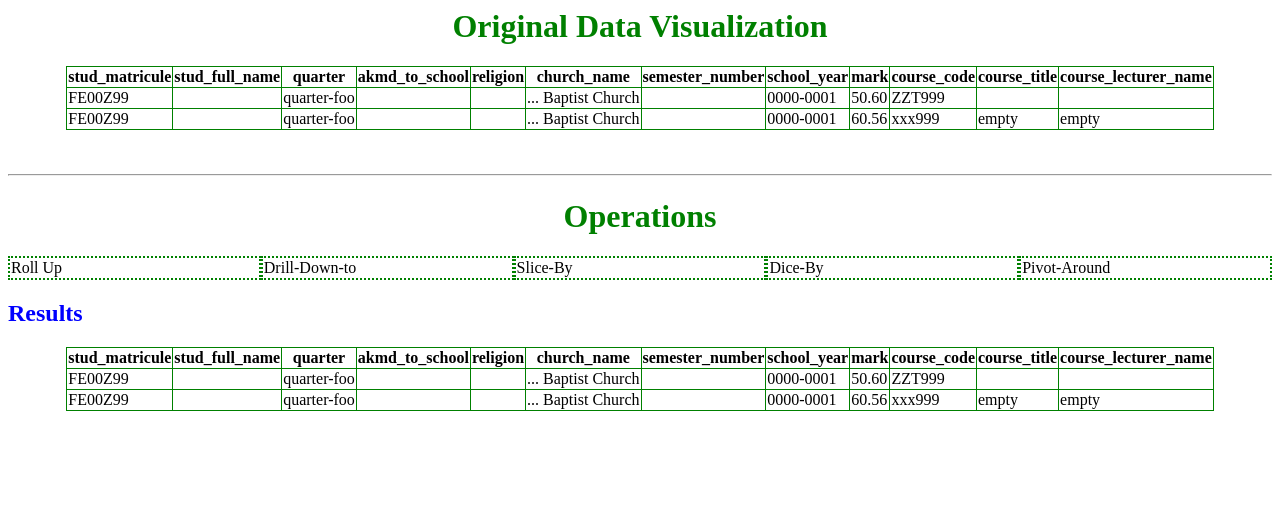
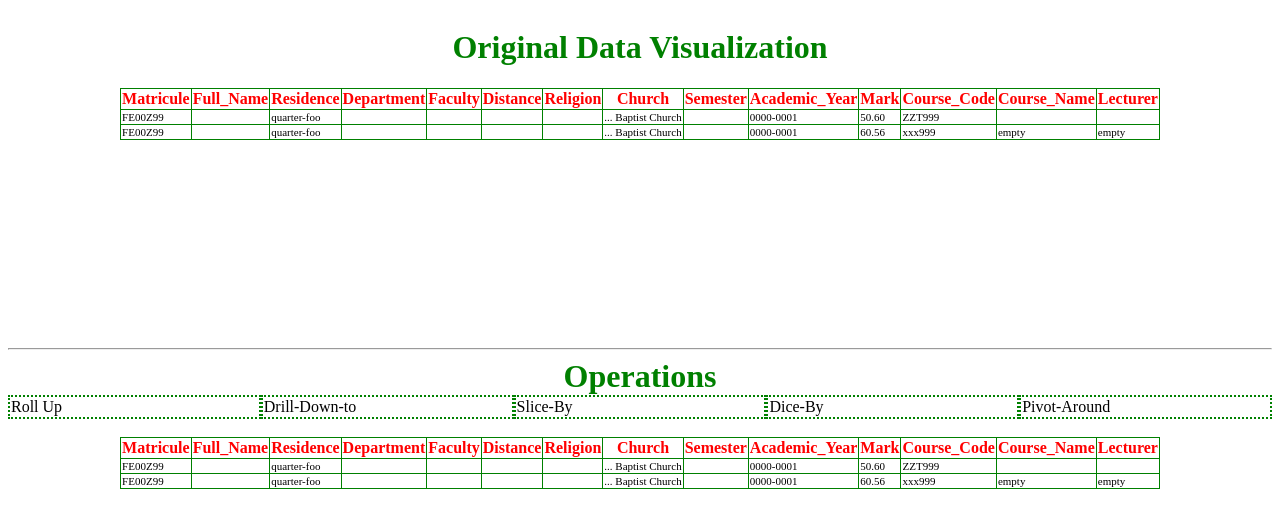
Before and after one commit to nDZIB/cef447_proj, a PHP site: page / in a window 1280 px wide. Shown: the top 528 px of the page. Run offline with PHP 8.4, Linux system fonts and the light colour scheme; data comes from the database, SQL or seed files in the repository.

Commit message:
modifications to querry

```diff
--- a/UNIV_WARE_APP/css/styles.css
+++ b/UNIV_WARE_APP/css/styles.css
@@ -1,11 +1,35 @@
+
 table, td,th,tr {
 	border-collapse: collapse;
 	border: 1px solid green;
 }
 
+td {
+	font-size: 11px;
+}
+.tab_header {
+	color: red;
+	font-size: 16px;
+}
+
+div#base_data_div {
+	height: 40%;
+	overflow: scroll;
+}
+
+
+div#data-work-area {
+	overflow: scroll;
+}
+
 .operation_list {
 	display: none;
-	position: fixed;
+	position: absolute;
+}
+
+.operation-menu {
+	display: inline-block;
+	position: relative;
 }
 
 li.operation {
--- a/UNIV_WARE_APP/dscripts/dbconnection.php
+++ b/UNIV_WARE_APP/dscripts/dbconnection.php
@@ -23,7 +23,7 @@ function get_database_connection()
 function get_resultset_headers($resultset, $size) {
 	$table_header = "<tr>";
 	for ($i=0; $i < $size ; $i++) {
-		$table_header .= "<th>".$resultset->getColumnMeta($i)['name']."</th>";
+		$table_header .= "<th class='tab_header'>".$resultset->getColumnMeta($i)['name']."</th>";
 	}
 	$table_header .= "</tr>";
 
--- a/UNIV_WARE_APP/dscripts/dice.php
+++ b/UNIV_WARE_APP/dscripts/dice.php
@@ -181,7 +181,7 @@ function generateValuedSQLQUERY($data) {
 				break;
 		}
 		}
-		$submited = "SELECT ".substr($columns, 0, -2)." FROM ".$tables.$submited;
+		$submited = "SELECT DISTINCT ".substr($columns, 0, -2)." FROM ".$tables.$submited;
 
 		return substr($submited, 0, -4);
 		}
@@ -327,7 +327,7 @@ function generateColumnBasedSQLQUERY($data) {
 				break;
 		}
 	}
-	$submited = "SELECT ".substr($columns, 0, -2)." FROM ".$tables;
+	$submited = "SELECT DISTINCT ".substr($columns, 0, -2)." FROM ".$tables;
 
 	return $submited;
 }
@@ -386,7 +386,7 @@ function getAllColumns($data) {
 			break;
 	}
 
-	$submited = "SELECT ".$columns." FROM ".$tables;
+	$submited = "SELECT DISTINCT ".$columns." FROM ".$tables;
 
 	return $submited;
 
--- a/UNIV_WARE_APP/dscripts/load_base_data.php
+++ b/UNIV_WARE_APP/dscripts/load_base_data.php
@@ -13,18 +13,14 @@ try {
 	//get table column names
 	$pstatement2 = $connection->prepare ($get_base_data_query);
 	$pstatement2->execute();
+
 	$number_of_columns = $pstatement2->columnCount();
-
 	$table_header = get_resultset_headers($base_data, $number_of_columns);
 
 	//get rows
 	$table_rows="";
 	while($row = $base_data->fetch(PDO::FETCH_NUM)) {
-		$table_rows = $table_rows."<tr>";
-		$table_rows = $table_rows."<td>".$row[0]."</td><td>".$row[1]."</td><td>".$row[2]."</td>"."<td>".$row[3]."</td><td>".$row[4]."</td>"
-									."<td>".$row[5]."</td><td>".$row[6]."</td><td>".$row[7]."</td><td>".$row[8]."</td>"
-									."<td>".$row[9]."</td><td>".$row[10]."</td><td>".$row[11]."</td";
-		$table_rows = $table_rows."</tr><br>";
+		$table_rows .= fetch_table_row($row, $number_of_columns);
 	}
 	echo $table_header.$table_rows;
 	} catch (PDOException $e) {
--- a/UNIV_WARE_APP/dscripts/querries.php
+++ b/UNIV_WARE_APP/dscripts/querries.php
@@ -1,12 +1,13 @@
 <?php
 
 
-$get_base_data_query = "SELECT student_dim.stud_matricule, student_dim.stud_full_name,
-					residence_dim.quarter, residence_dim.akmd_to_school,
-					religion_dim.religion, religion_dim.church_name,
-					time_dim.semester_number, time_dim.school_year,
-					score_facts.mark,
-					course_dim.course_code, course_dim.course_title, course_dim.course_lecturer_name
+$get_base_data_query = "SELECT student_dim.stud_matricule Matricule, student_dim.stud_full_name Full_Name,
+					residence_dim.quarter Residence, student_dim.stud_department_name Department,
+					student_dim.stud_faculty_name Faculty, residence_dim.akmd_to_school Distance,
+					religion_dim.religion Religion, religion_dim.church_name Church,
+					time_dim.semester_number Semester, time_dim.school_year Academic_Year,
+					score_facts.mark Mark,
+					course_dim.course_code Course_Code, course_dim.course_title Course_Name, course_dim.course_lecturer_name Lecturer
 					FROM score_facts
 					JOIN course_dim ON course_dim.course_sn = score_facts.course_sn
 					JOIN religion_dim ON religion_dim.religion_sn = score_facts.religion_sn
@@ -15,22 +16,20 @@ $get_base_data_query = "SELECT student_dim.stud_matricule, student_dim.stud_full
 					JOIN student_dim ON student_dim.stud_sn = score_facts.stud_sn;";
 
 //roll up to department
-$roll_up_to_department = "SELECT GROUP_CONCAT(DISTINCT student_dim.stud_matricule SEPARATOR'& ') AS Stud_Matricules,
-								GROUP_CONCAT(DISTINCT student_dim.stud_full_name SEPARATOR'& ') AS Stud_Names,
-								GROUP_CONCAT(DISTINCT residence_dim.quarter SEPARATOR'& ') AS Stud_Quarters,
+$roll_up_to_department = "SELECT GROUP_CONCAT(DISTINCT residence_dim.quarter SEPARATOR'& ') AS Residences,
 
 								student_dim.stud_department_name Department,
 								student_dim.stud_faculty_name Faculty,
 
-								SUM(residence_dim.akmd_to_school) AS Total_distance,
+								SUM(residence_dim.akmd_to_school) AS Total_dist,
 								GROUP_CONCAT(DISTINCT religion_dim.religion SEPARATOR'& ') AS Religions,
-								GROUP_CONCAT(DISTINCT religion_dim.church_name SEPARATOR'& ') AS Stud_Churches,
-								GROUP_CONCAT(DISTINCT time_dim.semester_number SEPARATOR'& ') AS Semester_Numbers,
+								GROUP_CONCAT(DISTINCT religion_dim.church_name SEPARATOR'& ') AS Churches,
+								GROUP_CONCAT(DISTINCT time_dim.semester_number SEPARATOR'& ') AS Semesters,
 								GROUP_CONCAT(DISTINCT time_dim.school_year SEPARATOR'& ') AS Academic_Years,
-								SUM(score_facts.mark) AS Total_Marks,
+								SUM(score_facts.mark) AS Marks,
 								GROUP_CONCAT(DISTINCT course_dim.course_code SEPARATOR'& ') AS Course_Codes,
-								GROUP_CONCAT(DISTINCT course_dim.course_title SEPARATOR'& ') AS Course_Titles,
-								GROUP_CONCAT(DISTINCT course_dim.course_lecturer_name SEPARATOR'& ') AS Course_Lecturers
+								GROUP_CONCAT(DISTINCT course_dim.course_title SEPARATOR'& ') AS Course_Names,
+								GROUP_CONCAT(DISTINCT course_dim.course_lecturer_name SEPARATOR'& ') AS Course_Lects
 							FROM score_facts
 							JOIN course_dim ON course_dim.course_sn = score_facts.course_sn
 							JOIN religion_dim ON religion_dim.religion_sn = score_facts.religion_sn
@@ -40,22 +39,19 @@ $roll_up_to_department = "SELECT GROUP_CONCAT(DISTINCT student_dim.stud_matricul
 							GROUP BY Department;";
 
 //roll up to faculty
-$roll_up_to_faculty = "SELECT	GROUP_CONCAT(DISTINCT student_dim.stud_matricule SEPARATOR'& ') AS Stud_Matricules,
-								GROUP_CONCAT(DISTINCT student_dim.stud_full_name SEPARATOR'& ') AS Stud_Names,
-								GROUP_CONCAT(DISTINCT residence_dim.quarter SEPARATOR'& ') AS Stud_Quarters,
+$roll_up_to_faculty = "SELECT	 GROUP_CONCAT(DISTINCT residence_dim.quarter SEPARATOR'& ') AS Residences,
 
-								GROUP_CONCAT(DISTINCT student_dim.stud_department_name SEPARATOR'& ') AS Departments,
 								student_dim.stud_faculty_name Faculty,
 
-								SUM(residence_dim.akmd_to_school) AS Total_distance,
+								SUM(residence_dim.akmd_to_school) AS Total_dist,
 								GROUP_CONCAT(DISTINCT religion_dim.religion SEPARATOR'& ') AS Religions,
-								GROUP_CONCAT(DISTINCT religion_dim.church_name SEPARATOR'& ') AS Stud_Churches,
-								GROUP_CONCAT(DISTINCT time_dim.semester_number SEPARATOR'& ') AS Semester_Numbers,
+								GROUP_CONCAT(DISTINCT religion_dim.church_name SEPARATOR'& ') AS Churches,
+								GROUP_CONCAT(DISTINCT time_dim.semester_number SEPARATOR'& ') AS Semesters,
 								GROUP_CONCAT(DISTINCT time_dim.school_year SEPARATOR'& ') AS Academic_Years,
-								SUM(score_facts.mark) AS Total_Marks,
+								SUM(score_facts.mark) AS Marks,
 								GROUP_CONCAT(DISTINCT course_dim.course_code SEPARATOR'& ') AS Course_Codes,
-								GROUP_CONCAT(DISTINCT course_dim.course_title SEPARATOR'& ') AS Course_Titles,
-								GROUP_CONCAT(DISTINCT course_dim.course_lecturer_name SEPARATOR'& ') AS Course_Lecturers
+								GROUP_CONCAT(DISTINCT course_dim.course_title SEPARATOR'& ') AS Course_Names,
+								GROUP_CONCAT(DISTINCT course_dim.course_lecturer_name SEPARATOR'& ') AS Course_Lects
 							FROM score_facts
 							JOIN course_dim ON course_dim.course_sn = score_facts.course_sn
 							JOIN religion_dim ON religion_dim.religion_sn = score_facts.religion_sn
@@ -65,22 +61,21 @@ $roll_up_to_faculty = "SELECT	GROUP_CONCAT(DISTINCT student_dim.stud_matricule S
 							GROUP BY Faculty;";
 
 //roll up to religion
-$roll_up_to_religion = "SELECT	GROUP_CONCAT(DISTINCT student_dim.stud_matricule SEPARATOR'& ') AS Stud_Matricules,
-							GROUP_CONCAT(DISTINCT student_dim.stud_full_name SEPARATOR'& ') AS Stud_Names,
-							GROUP_CONCAT(DISTINCT residence_dim.quarter SEPARATOR'& ') AS Stud_Quarters,
+$roll_up_to_religion = "SELECT	GROUP_CONCAT(DISTINCT student_dim.stud_matricule SEPARATOR'& ') AS Matricules,
+							GROUP_CONCAT(DISTINCT student_dim.stud_full_name SEPARATOR'& ') AS Names,
+							GROUP_CONCAT(DISTINCT residence_dim.quarter SEPARATOR'& ') AS Residences,
 
 							GROUP_CONCAT(DISTINCT student_dim.stud_department_name SEPARATOR'& ') AS Departments,
 							GROUP_CONCAT(DISTINCT student_dim.stud_faculty_name SEPARATOR'& ') AS Faculties,
 
-							SUM(residence_dim.akmd_to_school) AS Total_distance,
+							SUM(residence_dim.akmd_to_school) AS Tot_Dist,
 							religion_dim.religion Religion,
-							GROUP_CONCAT(DISTINCT religion_dim.church_name SEPARATOR'& ') AS Stud_Churches,
-							GROUP_CONCAT(DISTINCT time_dim.semester_number SEPARATOR'& ') AS Semester_Numbers,
-							GROUP_CONCAT(DISTINCT time_dim.school_year SEPARATOR'& ') AS Academic_Years,
-							SUM(score_facts.mark) AS Total_Marks,
+							GROUP_CONCAT(DISTINCT time_dim.semester_number SEPARATOR'& ') AS Semesters,
+							GROUP_CONCAT(DISTINCT time_dim.school_year SEPARATOR'& ') AS Academic_Year,
+							SUM(score_facts.mark) AS Marks,
 							GROUP_CONCAT(DISTINCT course_dim.course_code SEPARATOR'& ') AS Course_Codes,
-							GROUP_CONCAT(DISTINCT course_dim.course_title SEPARATOR'& ') AS Course_Titles,
-							GROUP_CONCAT(DISTINCT course_dim.course_lecturer_name SEPARATOR'& ') AS Course_Lecturers
+							GROUP_CONCAT(DISTINCT course_dim.course_title SEPARATOR'& ') AS Course_Names,
+							GROUP_CONCAT(DISTINCT course_dim.course_lecturer_name SEPARATOR'& ') AS Course_Lects
 						FROM score_facts
 						JOIN course_dim ON course_dim.course_sn = score_facts.course_sn
 						JOIN religion_dim ON religion_dim.religion_sn = score_facts.religion_sn
@@ -90,9 +85,9 @@ $roll_up_to_religion = "SELECT	GROUP_CONCAT(DISTINCT student_dim.stud_matricule
 						GROUP BY Religion;";
 
 //roll up from to school year
-$roll_up_to_school_year = "SELECT GROUP_CONCAT(DISTINCT student_dim.stud_matricule SEPARATOR'& ') AS Student_Matricules,
-							GROUP_CONCAT(DISTINCT student_dim.stud_full_name SEPARATOR'& ') AS Student_Names,
-							GROUP_CONCAT(DISTINCT residence_dim.quarter SEPARATOR'& ') AS Student_Quarters,
+$roll_up_to_school_year = "SELECT GROUP_CONCAT(DISTINCT student_dim.stud_matricule SEPARATOR'& ') AS Matricules,
+							GROUP_CONCAT(DISTINCT student_dim.stud_full_name SEPARATOR'& ') AS Stud_Names,
+							GROUP_CONCAT(DISTINCT residence_dim.quarter SEPARATOR'& ') AS Residences,
 
 							GROUP_CONCAT(DISTINCT student_dim.stud_department_name SEPARATOR'& ') AS Departments,
 							GROUP_CONCAT(DISTINCT student_dim.stud_faculty_name SEPARATOR'& ') AS Faculties,
@@ -100,13 +95,12 @@ $roll_up_to_school_year = "SELECT GROUP_CONCAT(DISTINCT student_dim.stud_matricu
 
 							SUM(residence_dim.akmd_to_school) AS Total_dist,
 							GROUP_CONCAT(DISTINCT religion_dim.religion SEPARATOR'& ') AS Religions,
-							GROUP_CONCAT(DISTINCT religion_dim.church_name SEPARATOR'& ') AS Stud_Churches,
-							GROUP_CONCAT(DISTINCT time_dim.semester_number SEPARATOR'& ') AS Semester_Numbers,
+							GROUP_CONCAT(DISTINCT religion_dim.church_name SEPARATOR'& ') AS Churches,
 							time_dim.school_year Academic_Year,
-							SUM(score_facts.mark) AS Total_Marks,
+							SUM(score_facts.mark) AS Marks,
 							GROUP_CONCAT(DISTINCT course_dim.course_code SEPARATOR'& ') AS Course_Codes,
-							GROUP_CONCAT(DISTINCT course_dim.course_title SEPARATOR'& ') AS Course_Titles,
-							GROUP_CONCAT(DISTINCT course_dim.course_lecturer_name SEPARATOR'& ') AS Course_Lecturers
+							GROUP_CONCAT(DISTINCT course_dim.course_title SEPARATOR'& ') AS Course_Names,
+							GROUP_CONCAT(DISTINCT course_dim.course_lecturer_name SEPARATOR'& ') AS Course_Lects
 						FROM score_facts
 						JOIN course_dim ON course_dim.course_sn = score_facts.course_sn
 						JOIN religion_dim ON religion_dim.religion_sn = score_facts.religion_sn
--- a/UNIV_WARE_APP/dscripts/roll_up.php
+++ b/UNIV_WARE_APP/dscripts/roll_up.php
@@ -2,6 +2,8 @@
 require "querries.php";
 require "dbconnection.php";
 
+
+//echo "field: ".($_GET['roll_up_to']);
 if ($_GET['roll_up_to']) {
 	try {
 		switch ($_GET['roll_up_to']) {
@@ -11,14 +13,14 @@ if ($_GET['roll_up_to']) {
 			case 'faculty':
 				$roll_up_query = $roll_up_to_faculty;
 				break;
-			case 'school_year':
+			case 'shyear':
 				$roll_up_query = $roll_up_to_school_year;
 				break;
 			case 'religion':
 				$roll_up_query = $roll_up_to_religion;
 				break;
 			default:
-				$roll_up_query=$get_base_data_query;
+				//$roll_up_query=$get_base_data_query;
 				break;
 		}
 	$connection = get_database_connection();
--- a/UNIV_WARE_APP/index.php
+++ b/UNIV_WARE_APP/index.php
@@ -16,31 +16,30 @@
 		</center>
 	</div>
 <br>
-<br>
 <hr>
-<div>
-	<center><h1 style="color:green;">Operations</h1></center>
+<div id="work-area">
+	<center><h1 style="color:green; padding: 0px; margin: 0px;">Operations</h1></center>
 	<div id="operations" class="row" onmouseleave="tidy_up()">
-		<div class="col-7" id="roll-up-to" onmouseover="show_operation_fields(this.id)">
+		<div class="col-7 operation-menu" id="roll-up-to" onmouseover="show_operation_fields(this.id)">
 			Roll Up
 			<ul class="operation_list" id="roll_up_list" onmouseleave ="hide_list(this.id)">
 				<li class="operation" id="department" onclick="roll_up(this.id)">Department</li>
 				<li class="operation" id="faculty" onclick="roll_up(this.id)">Faculty</li>
 				<li class="operation" id="religion" onclick="roll_up(this.id)">Religion</li>
-				<li class="operation" id="Shool_year" onclick="roll_up(this.id)">Shool_year</li>
+				<li class="operation" id="shyear" onclick="roll_up(this.id)">Shool_year</li>
 			</ul>
 		</div>
-		<div class="col-7" id="drill-down-to" onmouseover="show_operation_fields(this.id)">
+		<div class="col-7 operation-menu" id="drill-down-to" onmouseover="show_operation_fields(this.id)">
 			<span>Drill-Down-to</span>
 			<ul class="operation_list" id="drill_down_list" onmouseleave ="hide_list(this.id)">
 				<li class="operation" id="department" onclick="drill_down(this.id)">Department</li>
 				<li class="operation" id="faculty" onclick="roll_up(this.id)">Faculty</li>
 				<li class="operation" id="religion" onclick="roll_up(this.id)">Religion</li>
-				<li class="operation" id="Shool_year" onclick="roll_up(this.id)">Shool_year</li>
+				<li class="operation" id="shyear" onclick="roll_up(this.id)">Shool_year</li>
 			</ul>
 		</div>
 
-		<div class="col-7" id="slice-by" onmouseover="show_operation_fields(this.id)">
+		<div class="col-7 operation-menu" id="slice-by" onmouseover="show_operation_fields(this.id)">
 			<span>Slice-By</span>
 			<ul class="operation_list" id="slice_list" onmouseleave ="hide_list(this.id)">
 				<li class="operation" id="student_dim" onclick="slice(this.id)">Student</li>
@@ -50,7 +49,7 @@
 				<li class="operation" id="residence_dim" onclick="slice(this.id)">Residences</li>
 			</ul>
 		</div>
-		<div class="col-7" id="dice-by" onmouseover="show_operation_fields(this.id)">
+		<div class="col-7 operation-menu" id="dice-by" onmouseover="show_operation_fields(this.id)">
 			<span>Dice-By</span>
 			<ul class="operation_list" id="dice_list" onmouseleave ="hide_list(this.id)">
 				<li class="operation" id="student&religion" onclick="initiate_dice(this.id)">Student And Religion</li>
@@ -66,15 +65,16 @@
 				<li class="operation" id="religion&time" onclick="initiate_dice(this.id)">Religion and School periods</li>
 			</ul>
 		</div>
-		<div class="col-7" id="pivot-around" onmouseover="show_operation_fields(this.id)">
+		<div class="col-7 operation-menu" id="pivot-around" onmouseover="show_operation_fields(this.id)">
 			<span>Pivot-Around</span>
 			<ul class="operation_list" id="pivot-around" onmouseleave ="hide_list(this.id)">
 				<li class="operation" id="department" onclick="pivot(this.id)">Department</li>
 			</ul>
 		</div>
 	</div>
-	<div>
-		<h2 style="color: blue;">Results</h2>
+	<div id="data-work-area">
+		<br>
+		<!-- <h2 style="color: blue;">Results</h2> -->
 		<center>
 			<table id="operation_data">
 			</table>
@@ -87,7 +87,7 @@
 		<form id='stud_reli_dice' method='GET' action="dscripts/dice.php">
 			<label><input type="radio" name="includevalues" value="exclude" onclick="enforceEditable(this.value, 'stud_reli_dice')" checked="checked">Consider fields</label><br>
 			<!-- consider values, when checked, should change all input fields to require -->
-			<label><input type="radio" name="includevalues" value="include">Consider values</label><br>
+			<label><input type="radio" name="includevalues" value="include" onclick="enforceEditable(this.value, 'stud_reli_dice')">Consider values</label><br>
 			<label><input type="radio" name="includevalues" value="allfields">Show All Fields following criteria</label><br>
 				<div class='row'>
 					<div class='col-6'>
```
Also changed, not shown: UNIV_WARE_APP/scripts/index_script.js (+7 -1 lines).
